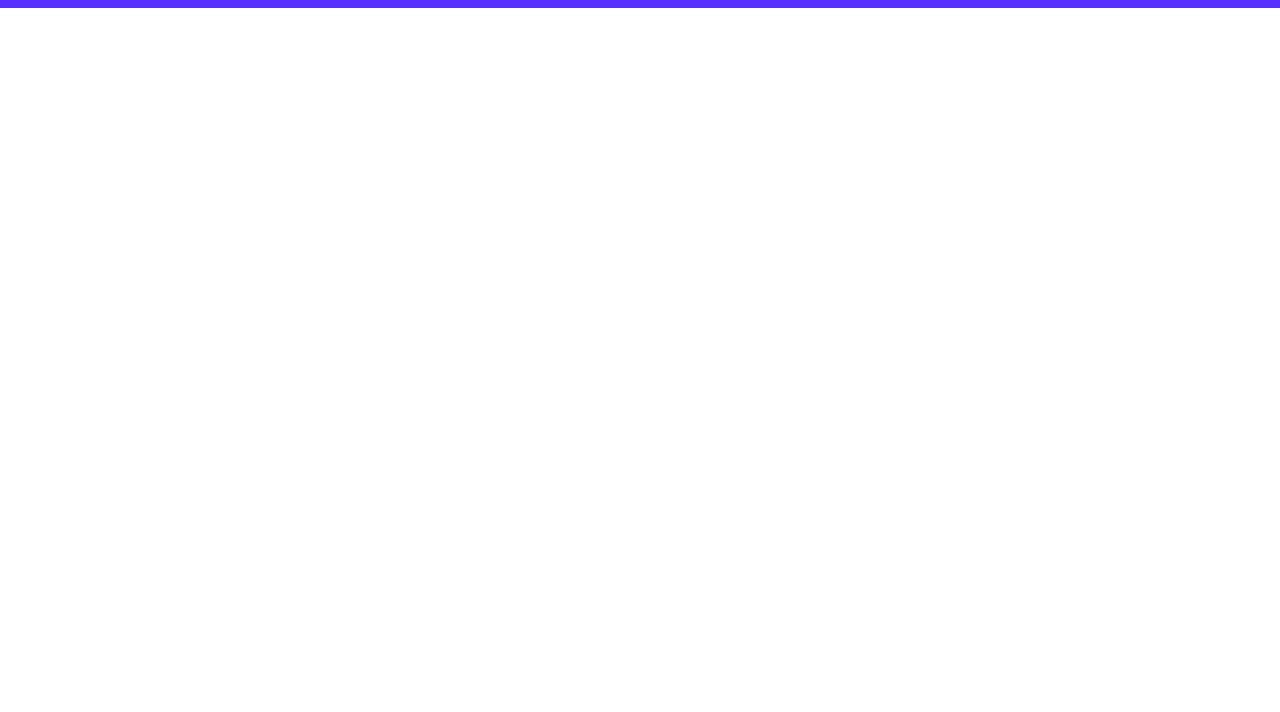
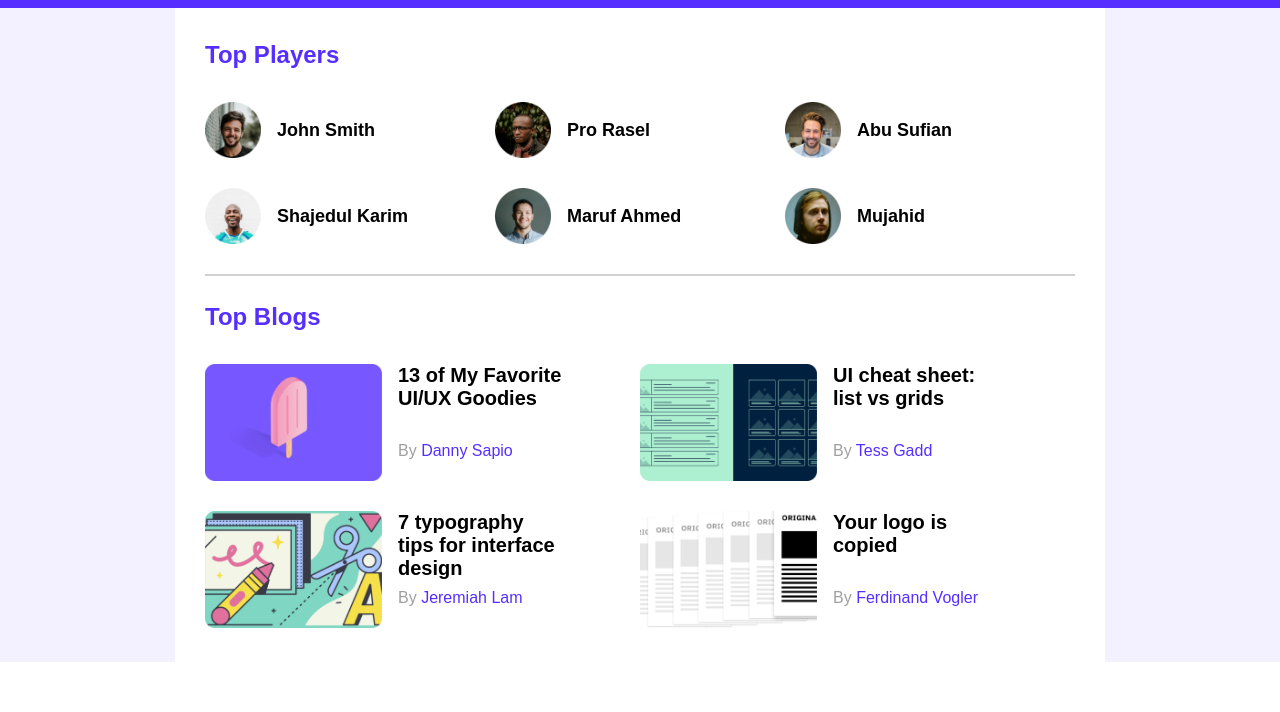
Before and after one commit to AbdulBari7448/leader-board-ab, a plain HTML site: page index.html in a window 1280 px wide. Shown: the part 88-800 px from the top of the page. Drawn offline with Linux system fonts and the light colour scheme.

Commit message:
2nd commit

```diff
--- a/index.html
+++ b/index.html
@@ -5,9 +5,11 @@
     <meta http-equiv="X-UA-Compatible" content="IE=edge">
     <meta name="viewport" content="width=device-width, initial-scale=1.0">
     <title>Document</title>
+    <!-- Style sheets  -->
     <link rel="stylesheet" href="styles/styles.css">
 </head>
 <body>
+    <!-- Header Start  -->
     <header class="header">
 
         <div class="logo">
@@ -27,5 +29,82 @@
         </div>
 
     </header>
+    <!-- Header End  -->
+    <main>
+        <!-- Top players and top blogs  -->
+        <section class="container">
+            <div class="top-players">
+                <h2 class="section-title">Top Players</h2>
+                <div class="players">
+                    <div class="player">
+                        <img src="images/players/player-1.png" alt="">
+                        <h3 class="player-name">John Smith</h3>
+                    </div>
+                    <div class="player">
+                        <img src="images/players/player-2.png" alt="">
+                        <h3 class="player-name">Pro Rasel</h3>
+                    </div>
+                    <div class="player">
+                        <img src="images/players/player-3.png" alt="">
+                        <h3 class="player-name">Abu Sufian</h3>
+                    </div>
+                    <div class="player">
+                        <img src="images/players/player-4.png" alt="">
+                        <h3 class="player-name">Shajedul Karim</h3>
+                    </div>
+                    <div class="player">
+                        <img src="images/players/player-5.png" alt="">
+                        <h3 class="player-name">Maruf Ahmed</h3>
+                    </div>
+                    <div class="player">
+                        <img src="images/players/player-6.png" alt="">
+                        <h3 class="player-name">Mujahid</h3>
+                    </div>
+                </div>
+            </div>
+            <hr>
+            <div class="top-blogs">
+                <h2 class="section-title">Top Blogs</h2>
+                <div class="blogs">
+                    <article class="blog">
+                        <div class="thumbnail">
+                            <img src="images/blogs/blog-1.png" alt="">
+                        </div>
+                        <div class="blog-info">
+                            <h3 class="blog-title">13 of My Favorite UI/UX Goodies</h3>
+                            <p class="blog-author">By <a href="#">Danny Sapio</a></p>
+                        </div>
+                    </article>
+                    <article class="blog">
+                        <div class="thumbnail">
+                            <img src="images/blogs/blog-2.png" alt="">
+                        </div>
+                        <div class="blog-info">
+                            <h3 class="blog-title">UI cheat sheet: list vs grids</h3>
+                            <p class="blog-author">By <a href="#">Tess Gadd</a></p>
+                        </div>
+                    </article>
+                    <article class="blog">
+                        <div class="thumbnail">
+                            <img src="images/blogs/blog-3.png" alt="">
+                        </div>
+                        <div class="blog-info">
+                            <h3 class="blog-title">7 typography tips for interface design</h3>
+                            <p class="blog-author">By <a href="#">Jeremiah Lam</a></p>
+                        </div>
+                    </article>
+                    <article class="blog">
+                        <div class="thumbnail">
+                            <img src="images/blogs/blog-4.png" alt="">
+                        </div>
+                        <div class="blog-info">
+                            <h3 class="blog-title">Your logo is copied</h3>
+                            <p class="blog-author">By <a href="#">Ferdinand Vogler</a></p>
+                        </div>
+                    </article>
+                </div>
+            </div>
+        </section>
+    </main>
 </body>
 </html>
--- a/styles/styles.css
+++ b/styles/styles.css
@@ -1,8 +1,29 @@
+/* Common Styles or Utilities  */
+
 *{
     margin: 0;
     padding: 0;
+    font-family: 'Poppins', sans-serif;
+
 }
-/* header styles  */
+main{
+    background-color: #F3F1FF;
+    display: flex;
+    justify-content: center;
+}
+.container{
+    background-color: #fff;
+    width: 870px;
+    padding: 30px;
+}
+hr{
+    border: 1px solid #D1D1D1;
+    margin-bottom: 27px;
+}
+/* Fonts  */
+
+@import url('https://fonts.googleapis.com/css2?family=Open+Sans&family=Poppins:wght@500&family=Work+Sans&display=swap');
+/* Header styles Start */
 .header{
     display: flex;
     justify-content: space-evenly;
@@ -17,13 +38,86 @@
     align-items: center;
     margin: 20px;
     color: #fff;
+
+}
+/* Header styles End  */
+
+/* Top players Styles  */
+.top-players{
+    margin-bottom: 30px;
+}
+.section-title{
+    color: #562EFF;
+    font-size: 24px;
+    margin-bottom: 33px;
+    margin-top: 3px;
+}
+.players{
+    display: grid;
+    grid-template-columns: repeat(3, 1fr);
+    grid-row-gap: 30px;
+}
+.player{
+    display: flex;
+    align-items: center;
+}
+.player img{
+    width: 56px;
+    height: 56px;
+}
+.player-name{
+    margin-left: 16px;
+    font-size: 18px;
 }
 
+/* Top Blogs Styles  */
+.blogs{
+    display: grid;
+    grid-template-columns: repeat(2, 1fr);
+    grid-row-gap: 26px;
+
+}
+.blog{
+    display: flex;
+}
+.blog img{
+    width: 177px;
+    height: 117px;
+}
+.blog-info{
+    margin-left: 16px;
+}
+.blog-title{
+    font-size: 20px;
+    width: 164px;
+    height: 78px;
+}
+.blog-author{
+    color: #9F9F9F;
+    font-size: 16px;
+}
+.blog-author a{
+    text-decoration: none;
+    font-size: 16px;
+    color: #562EFF;
+    width: 160px;
+    height: 24px;
+}
 
 /* responsive styles  */
+
+/* Header Responsive Start */
 @media screen and (max-width:576px) {
     .logo-title, .nav-title{
         flex-direction: column;
 
     }
+    .players, .player img{
+        grid-template-columns: 1fr;
+    }
+    .blogs{
+        grid-template-columns: 1fr;
+    }
 }
+
+/* Header Responsive End  */
```
